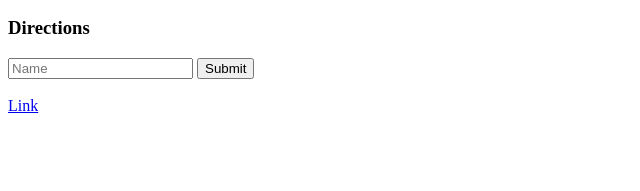
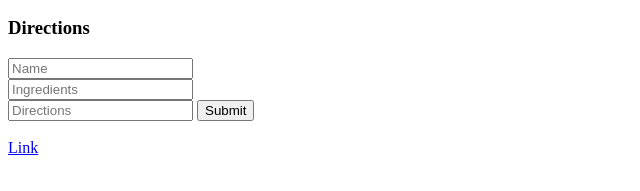
Before and after one commit to bmccaffrey/node-postgres, a website: page public/index.html in a window 1280 px wide. Shown: the part 137-328 px from the top of the page, without its empty margins (0-640 px from the left). Drawn offline with Linux system fonts and the light colour scheme.

Commit message:
reintroduce additional input elements for POST

```diff
--- a/public/index.html
+++ b/public/index.html
@@ -22,12 +22,12 @@
   <h2>Ingredients</h2>
   <h3>Directions</h3>
   <div>
-    <form action="/addrecipe" method="post">
-      <input type="text" name="recName" placeholder="Name">
-      <!-- <br>
-      <input type="text" name="" id="" placeholder="Ingredients">
+    <form action="/" method="post">
+      <input type="text" name="name" placeholder="Name">
       <br>
-      <input type="text" name="" id="" placeholder="Directions"> -->
+      <input type="text" name="ingredients" id="" placeholder="Ingredients">
+      <br>
+      <input type="text" name="directions" id="" placeholder="Directions">
       <input type="submit">
       <!-- <button>Create New Recipe</button> -->
     </form>
```
